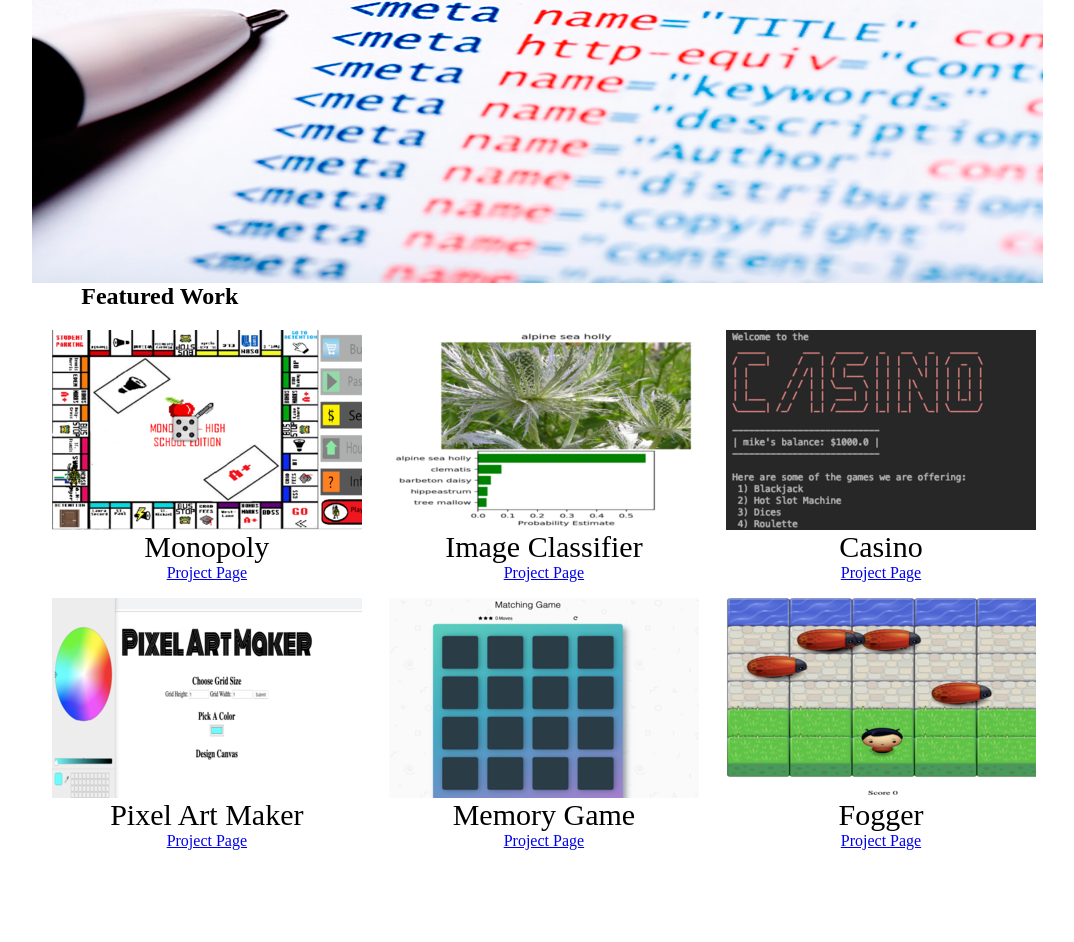
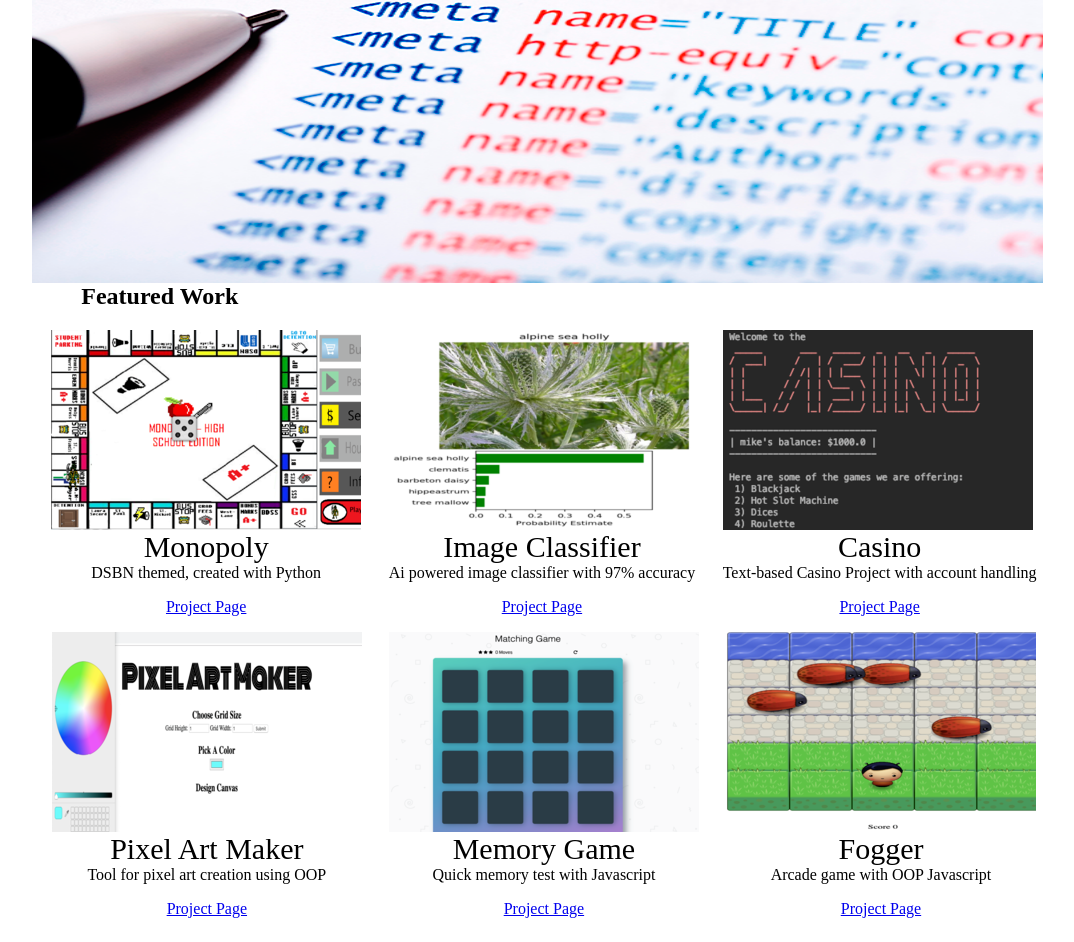
Before and after one commit to MichaelGitHubHype/Personal_-Portfolio, a plain HTML site: page index.html in a window 1280 px wide. Shown: the part 277-1219 px from the top of the page, without its empty margins (129-1203 px from the left). Before the commit the page ends 1151 px from the top, so only its background shows below. Drawn offline with Linux system fonts and the light colour scheme.

Commit message:
Added description

```diff
--- a/index.html
+++ b/index.html
@@ -24,19 +24,21 @@
   <div class="center">
         <div class="monopoly"></div>
         <p class="twenty_f">Monopoly</p>
+        <p>DSBN themed, created with Python </p>
         <a href="https://github.com/MichaelGitHubHype/Monopoly-Graphics/" target="_blank"> <p>Project Page</p></a>
   </div>
 
     <div class="center">
         <div class="classifier"></div>
          <p class="twenty_f">Image Classifier</p>
-
+         <p>Ai powered image classifier with 97% accuracy</p>
         <a href="https://github.com/MichaelGitHubHype/aipnd/" target="_blank"> <p>Project Page</p></a>
     </div>
 
       <div class="center">
           <div class="casino"></div>
           <p class="twenty_f">Casino</p>
+          <p>Text-based Casino Project with account handling</p>
           <a href="https://github.com/MichaelGitHubHype/Grade-11-Final-Project/" target="_blank"> <p>Project Page</p></a>
       </div>
 
@@ -46,18 +48,21 @@
 <div class="center">
   <div class="pixel"></div>
   <p class="twenty_f">Pixel Art Maker</p>
+  <p>Tool for pixel art creation using OOP</p>
   <a href="https://github.com/MichaelGitHubHype/Pixel_Art_Maker" target="_blank"> <p>Project Page</p></a>
 </div>
 
 <div class="center">
   <div class="memory"></div>
   <p class="twenty_f">Memory Game</p>
+  <p>Quick memory test with Javascript</p>
   <a href="https://github.com/MichaelGitHubHype/Memory-Game" target="_blank"> <p>Project Page</p></a>
 </div>
 
 <div class="center">
   <div class="arcade"></div>
   <p class="twenty_f">Fogger</p>
+  <p>Arcade game with OOP Javascript</p>
   <a href="https://github.com/MichaelGitHubHype/Frogger" target="_blank"> <p>Project Page</p></a>
 </div>
 </section>
```
